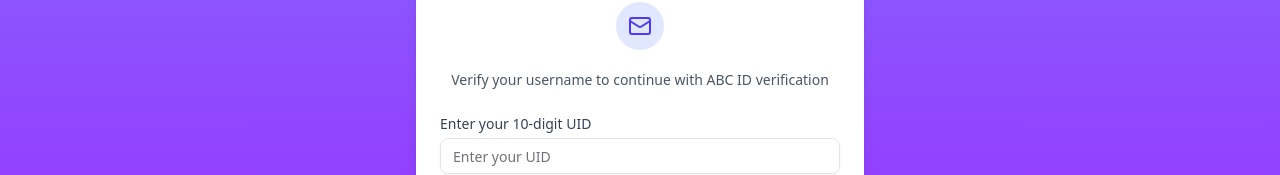
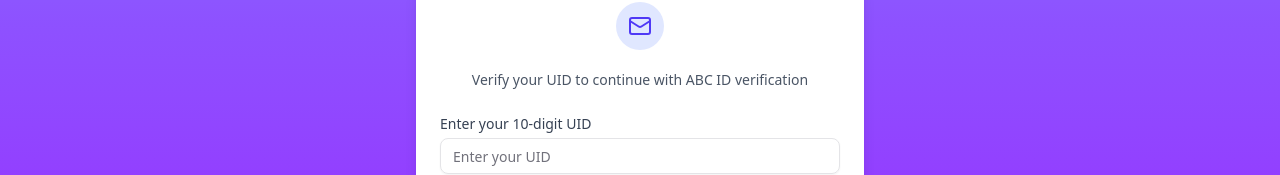
Before and after one commit to datachef-lab/idsnap-portal, a Next.js app: page / in a window 1280 px wide. Shown: the part 376-551 px from the top of the page. Built offline with nearby package versions, Linux system fonts and the light colour scheme.

Commit message:
fixed login flow

```diff
--- a/src/app/(auth)/page.tsx
+++ b/src/app/(auth)/page.tsx
@@ -158,7 +158,7 @@
               </div>
 
               <p className="text-center text-gray-600 text-sm mb-6">
-                Verify your username to continue with ABC ID verification
+                Verify your UID to continue with ABC ID verification
               </p>
 
               <form onSubmit={handleSendOtp} className="space-y-4">
```
